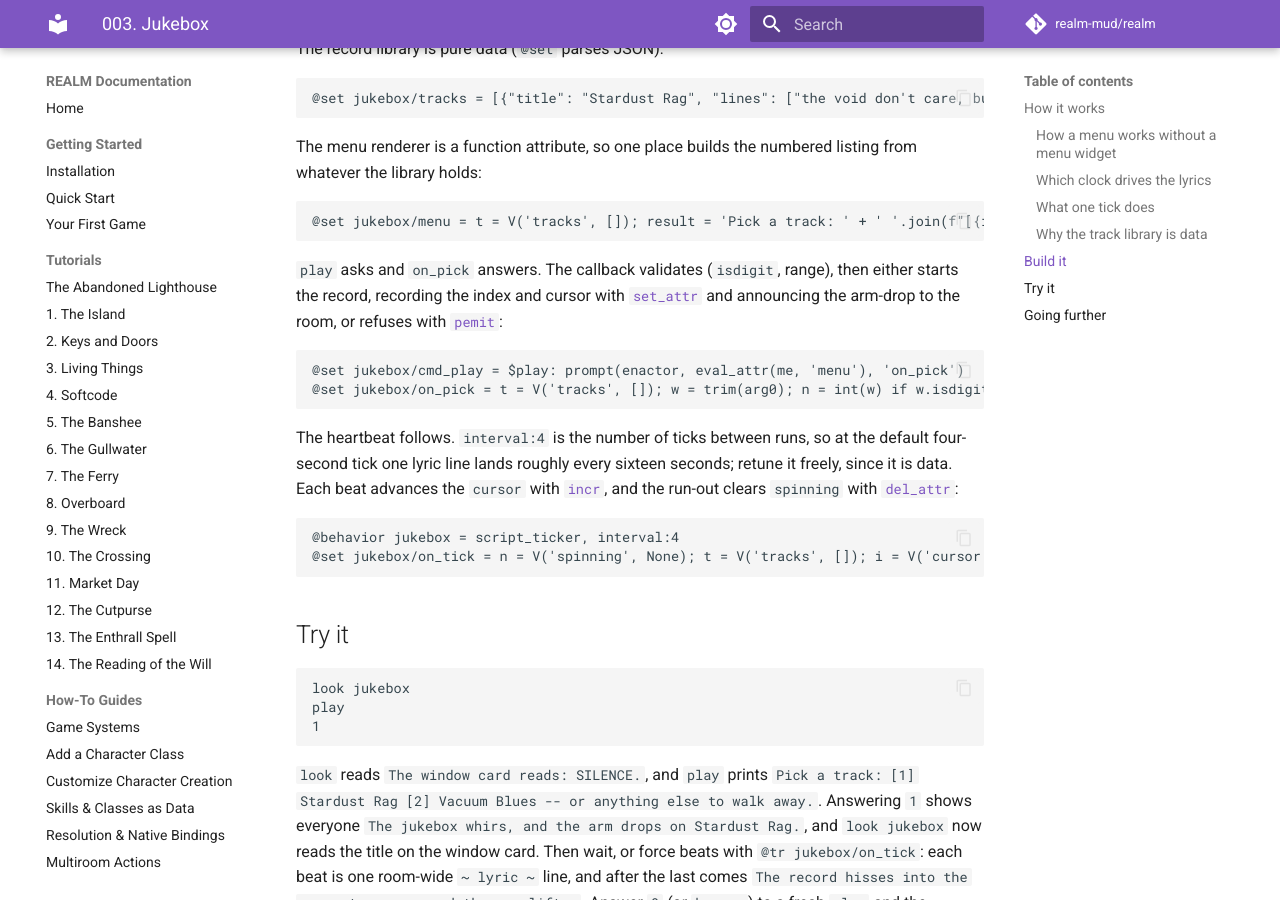
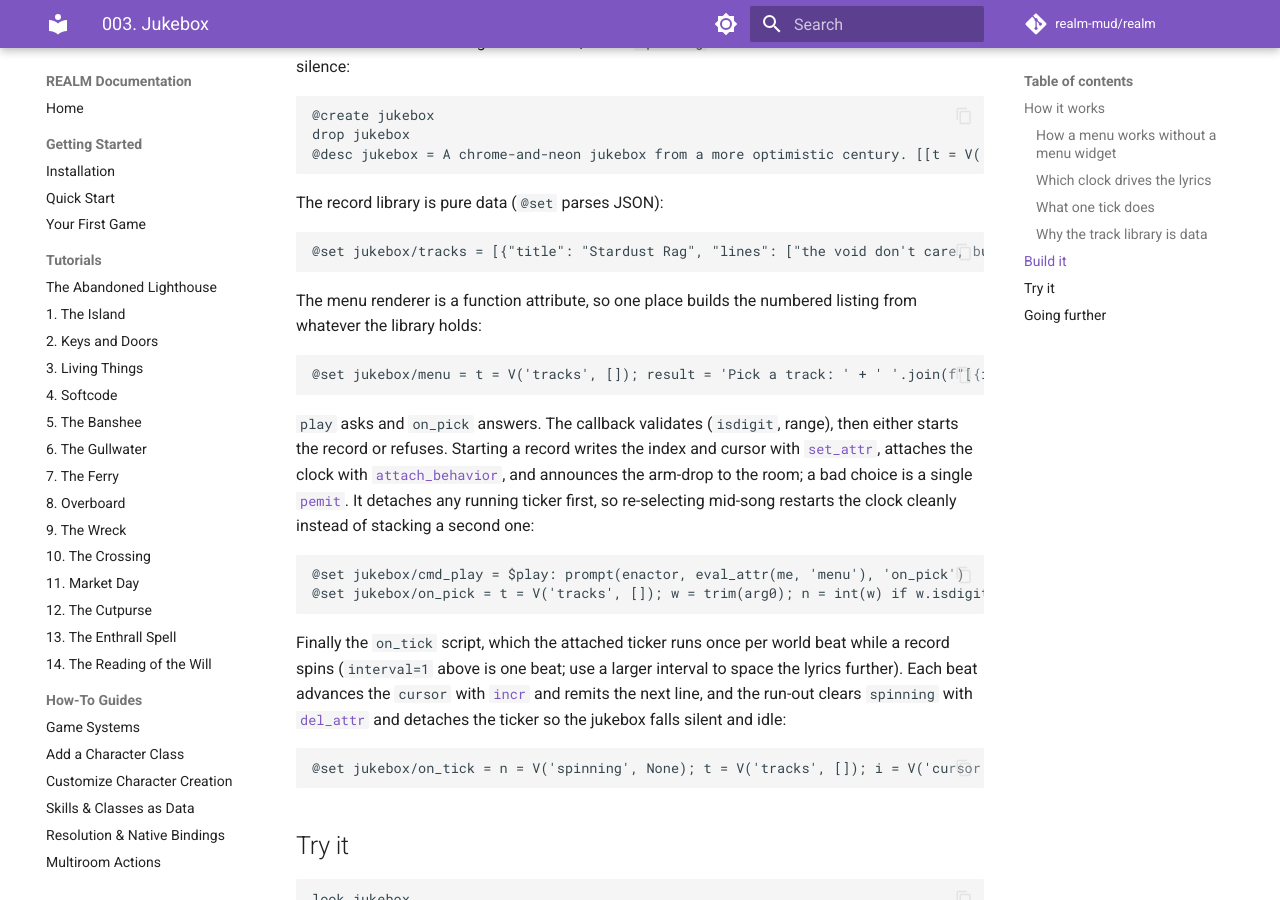
Before and after one commit to count-infinity/realm, an MkDocs documentation site: the page built from docs/showcase/003_jukebox.md, in a window 1280 px wide and 900 px high, scrolled down 1691 px. Built offline with MkDocs 1.6.1 and Material for MkDocs 9.7.7, drawn with Linux system fonts in a browser that asks for light colours; comment, search, counter and statistics services are not loaded; some of the changed text lies outside the part shown.

Commit message:
003 Fix docs on world beats, @stats

````diff
--- a/docs/showcase/003_jukebox.md
+++ b/docs/showcase/003_jukebox.md
@@ -10,8 +10,10 @@
 **Concepts:** [`prompt()`](../reference/softcode.md#fn-prompt) as a menu
 (softcode wizards), function attributes via
 [`eval_attr()`](../reference/softcode.md#fn-eval_attr) (softcode's subroutine),
-the `script_ticker` behavior plus
-[`on_tick`](../reference/softcode.md#lifecycle-hooks) for anything periodic,
+a `script_ticker` running [`on_tick`](../reference/softcode.md#lifecycle-hooks),
+attached and detached on demand with
+[`attach_behavior`](../reference/softcode.md#fn-attach_behavior) and
+[`detach_behavior`](../reference/softcode.md#fn-detach_behavior),
 [`remit()`](../reference/softcode.md#fn-remit) room-wide ambience, tracks as
 pure data, and a `[[...]]` now-playing readout.
 
@@ -42,19 +44,27 @@
 Lyrics need a clock, and REALM gives you two. A `wait()` chain, where each line
 schedules the next, is exact but in-memory, so a reboot mid-song loses the rest
 of the record. The `script_ticker` behavior instead runs the object's `on_tick`
-attribute on the server's one heartbeat: attach it once with `@behavior`, and
-the state (`spinning`, `cursor`) lives in plain attributes, so a reboot resumes
-the song where it stopped. Ambient furniture wants the ticker, whereas fuses
-want `wait()` (the [gas bomb](048_gas_bomb.md) makes the same choice the other
-way).
+attribute on the **world beat** (`WORLD_TICK`, roughly four seconds and
+configurable, which is the ambient tempo, not the much faster scheduler pulse),
+and because the state (`spinning`, `cursor`) lives in plain attributes a reboot
+resumes the song where it stopped. Rather than run a permanent clock, this
+jukebox attaches the ticker with
+[`attach_behavior`](../reference/softcode.md#fn-attach_behavior) the moment a
+record starts and drops it with
+[`detach_behavior`](../reference/softcode.md#fn-detach_behavior) at the run-out,
+so a silent jukebox runs no clock at all. Furniture that is always active can
+keep a permanent ticker, whereas an on-demand gadget like this one wants the
+attach and detach pair (a fuse instead wants `wait()`, and the
+[gas bomb](048_gas_bomb.md) makes that choice the other way).
 
 ### What one tick does
 
 `on_tick` reads which track is `spinning` and a `cursor` into its lyric list,
 [`remit()`](../reference/softcode.md#fn-remit)s the next line to the room, and
-advances. Past the last line it clears `spinning` and lifts the arm, which is
-the classic run-out groove. When no track is selected the tick does nothing, so
-an idle jukebox costs one attribute read per beat.
+advances. Past the last line it clears `spinning`, detaches its own ticker, and
+lifts the arm, which is the classic run-out groove. Because that detach is the
+last thing a finished record does, an idle jukebox carries no clock at all: the
+ticker exists only while a record is playing.
 
 ### Why the track library is data
 
@@ -90,24 +100,29 @@
 ```
 
 `play` asks and `on_pick` answers. The callback validates (`isdigit`, range),
-then either starts the record, recording the index and cursor with
-[`set_attr`](../reference/softcode.md#fn-set_attr) and announcing the arm-drop to
-the room, or refuses with [`pemit`](../reference/softcode.md#fn-pemit):
+then either starts the record or refuses. Starting a record writes the index and
+cursor with [`set_attr`](../reference/softcode.md#fn-set_attr), attaches the
+clock with [`attach_behavior`](../reference/softcode.md#fn-attach_behavior), and
+announces the arm-drop to the room; a bad choice is a single
+[`pemit`](../reference/softcode.md#fn-pemit). It detaches any running ticker
+first, so re-selecting mid-song restarts the clock cleanly instead of stacking a
+second one:
 
 ```text
 @set jukebox/cmd_play = $play: prompt(enactor, eval_attr(me, 'menu'), 'on_pick')
-@set jukebox/on_pick = t = V('tracks', []); w = trim(arg0); n = int(w) if w.isdigit() else 0; ok = 1 <= n <= len(t); (set_attr(me, 'spinning', n - 1), set_attr(me, 'cursor', 0), remit(here, f"The jukebox whirs, and the arm drops on {t[n - 1]['title']}.")) if ok else pemit(enactor, 'The jukebox clunks and returns your choice unplayed.')
+@set jukebox/on_pick = t = V('tracks', []); w = trim(arg0); n = int(w) if w.isdigit() else 0; ok = 1 <= n <= len(t); (detach_behavior(me, 'script_ticker'), set_attr(me, 'spinning', n - 1), set_attr(me, 'cursor', 0), attach_behavior(me, 'script_ticker', interval=1), remit(here, f"The jukebox whirs, and the arm drops on {t[n - 1]['title']}.")) if ok else pemit(enactor, 'The jukebox clunks and returns your choice unplayed.')
 ```
 
-The heartbeat follows. `interval:4` is the number of ticks between runs, so at
-the default four-second tick one lyric line lands roughly every sixteen seconds;
-retune it freely, since it is data. Each beat advances the `cursor` with
-[`incr`](../reference/softcode.md#fn-incr), and the run-out clears `spinning`
-with [`del_attr`](../reference/softcode.md#fn-del_attr):
+Finally the `on_tick` script, which the attached ticker runs once per world beat
+while a record spins (`interval=1` above is one beat; use a larger interval to
+space the lyrics further). Each beat advances the `cursor` with
+[`incr`](../reference/softcode.md#fn-incr) and remits the next line, and the
+run-out clears `spinning` with
+[`del_attr`](../reference/softcode.md#fn-del_attr) and detaches the ticker so the
+jukebox falls silent and idle:
 
 ```text
-@behavior jukebox = script_ticker, interval:4
-@set jukebox/on_tick = n = V('spinning', None); t = V('tracks', []); i = V('cursor', 0); lines = t[n]['lines'] if n is not None and n < len(t) else []; (remit(here, f'~ {lines[i]} ~'), incr('cursor')) if n is not None and i < len(lines) else None; (del_attr(me, 'spinning'), remit(here, 'The record hisses into the run-out groove, and the arm lifts.')) if n is not None and i >= len(lines) else None
+@set jukebox/on_tick = n = V('spinning', None); t = V('tracks', []); i = V('cursor', 0); lines = t[n]['lines'] if n is not None and n < len(t) else []; (remit(here, f'~ {lines[i]} ~'), incr('cursor')) if n is not None and i < len(lines) else None; (del_attr(me, 'spinning'), detach_behavior(me, 'script_ticker'), remit(here, 'The record hisses into the run-out groove, and the arm lifts.')) if n is not None and i >= len(lines) else None
 ```
 
 ## Try it
````
Also changed, not shown: 3 other files.
